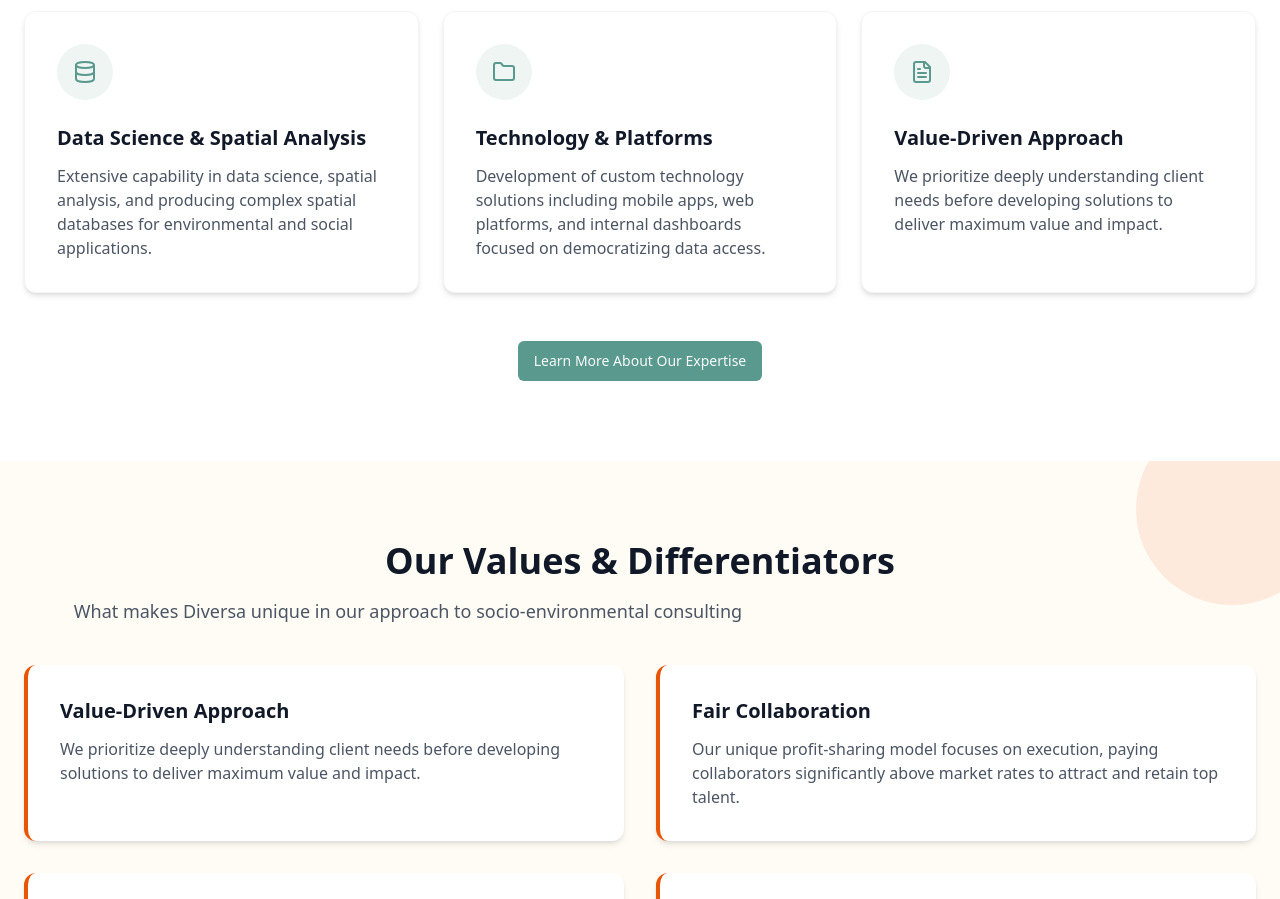
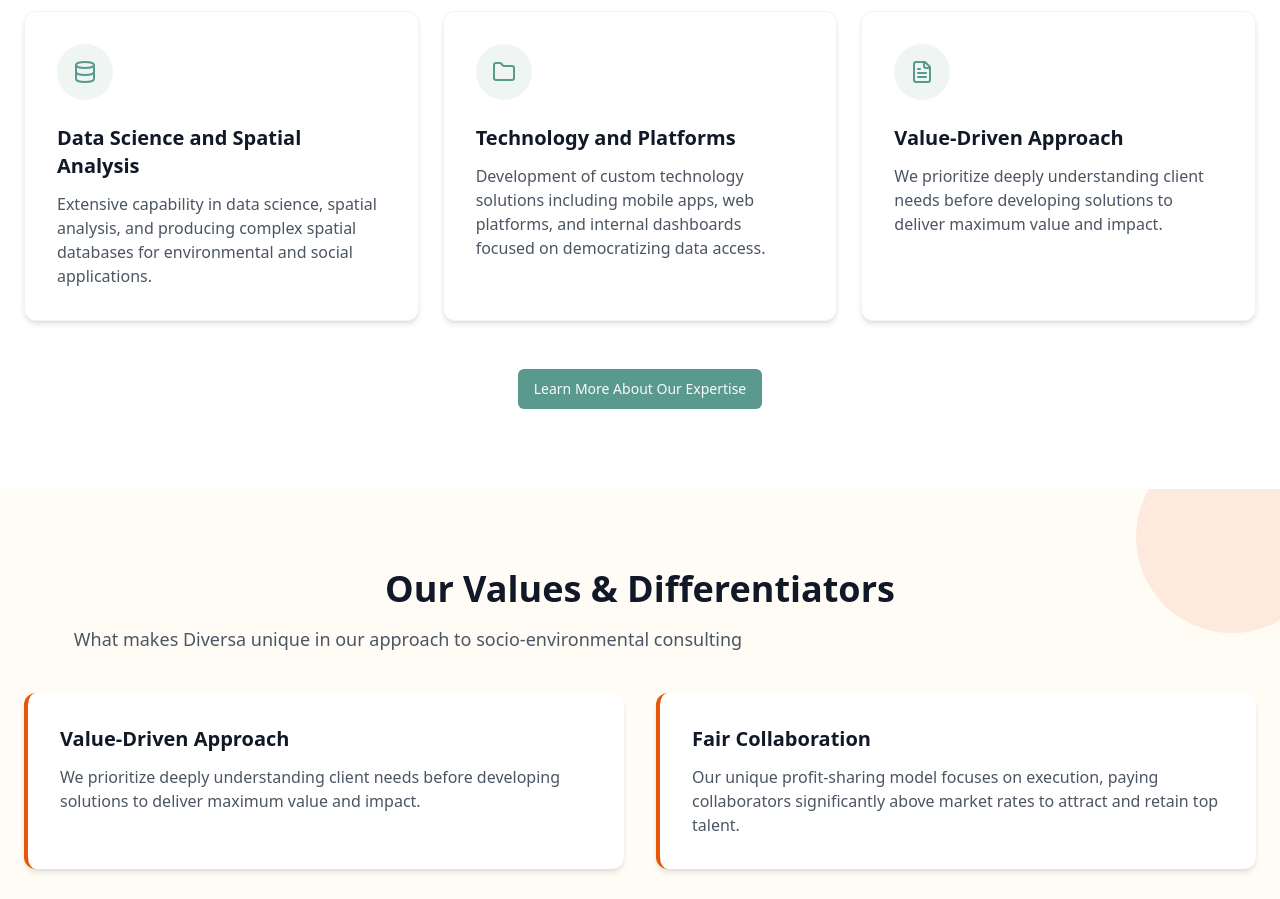
Before and after one commit to vivirbr/diversa-website, a React (Vite) app: page / in a window 1280 px wide. Shown: the part 1240-2139 px from the top of the page. Built offline with nearby package versions, Linux system fonts and the light colour scheme.

Commit message:
more tweaks

```diff
--- a/src/components/sections/ExpertiseOverview.tsx
+++ b/src/components/sections/ExpertiseOverview.tsx
@@ -23,12 +23,12 @@ const ExpertiseOverview = () => {
       icon: <Globe size={24} />,
     },
     {
-      title: "Data Science & Spatial Analysis",
+      title: "Data Science and Spatial Analysis",
       description: "Extensive capability in data science, spatial analysis, and producing complex spatial databases for environmental and social applications.",
       icon: <Database size={24} />,
     },
     {
-      title: "Technology & Platforms",
+      title: "Technology and Platforms",
       description: "Development of custom technology solutions including mobile apps, web platforms, and internal dashboards focused on democratizing data access.",
       icon: <Folder size={24} />,
     },
```
